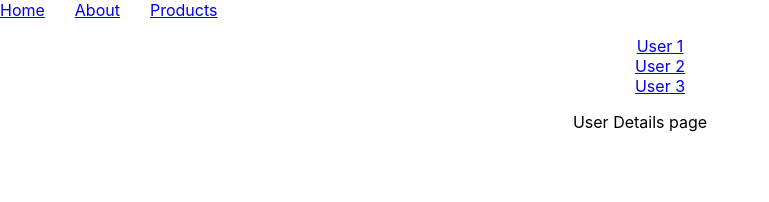
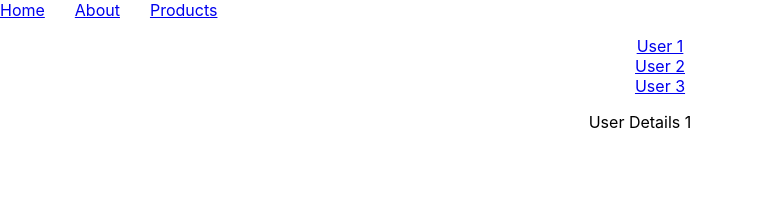
Before and after one commit to Mhdez221993/react-router, a JavaScript app: page /users/1 in a window 1280 px wide. Shown: the top 202 px of the page, without its empty margins (0-769 px from the left). Built offline with nearby package versions, Linux system fonts and the light colour scheme; the HTML template or start-up script is replaced by a standard one.

Commit message:
Url params

```diff
--- a/src/components/UserDetails.js
+++ b/src/components/UserDetails.js
@@ -1,7 +1,11 @@
+import { useParams } from "react-router-dom";
+
 export const UserDetails = () => {
+  const { userId } = useParams();
+
   return (
     <>
-      <div>User Details page</div>
+      <div>User Details {userId}</div>
     </>
   );
 };
```
